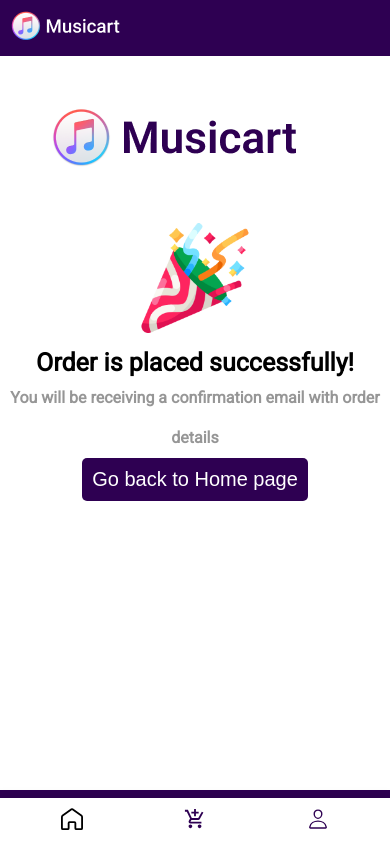
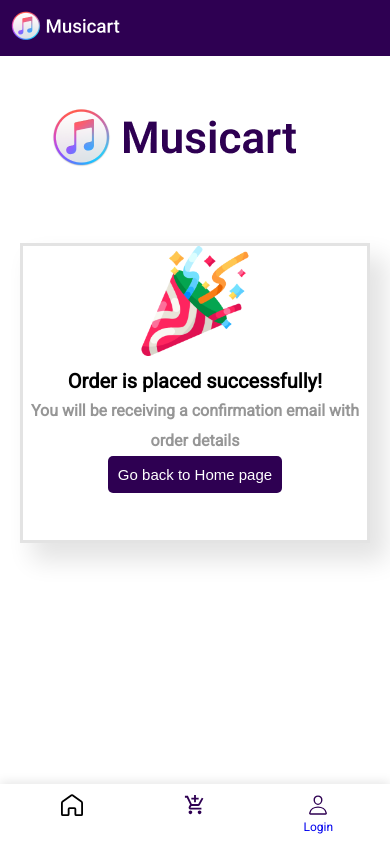
Before and after one commit to TusharKumarPatel556/musicart, a React (Vite) app in the folder client/: page /orderplaced in a window 390 px wide. Built offline with nearby package versions, Linux system fonts and the light colour scheme; no server answers.

Commit message:
feat:on_Testing_phase

```diff
--- a/client/src/Api/UserApi/UserApi.jsx
+++ b/client/src/Api/UserApi/UserApi.jsx
@@ -23,7 +23,6 @@ export const Register = async (userData) => {
 
 export const LoginUser = async (userData) => {
   try {
-    console.log("request sent");
     const response = await axios({
       method: "get",
       url: `${BaseUrl}/api/user/login`,
@@ -46,6 +45,7 @@ export const LoginUser = async (userData) => {
 
 export const SetCartItem = async (CartItems) => {
   try {
+    if (localStorage.getItem("token")) {
       const response = await axios({
         method: "put",
         url: `${BaseUrl}/api/user/set-user-cart`,
@@ -55,6 +55,7 @@ export const SetCartItem = async (CartItems) => {
           token: localStorage.getItem("token"),
         },
       });
+    }
   } catch (err) {
     return err;
   }
@@ -80,7 +81,6 @@ export const GetCartItem = async (CartItems) => {
 
 export const GetCartList = async () => {
   try {
-    console.log("Token", localStorage.getItem("token"));
     const response = await axios({
       method: "get",
       url: `${BaseUrl}/api/user/user-cart-list`,
--- a/client/src/Components/CartDetail/CartDetail.jsx
+++ b/client/src/Components/CartDetail/CartDetail.jsx
@@ -22,8 +22,8 @@ const CartDetail = () => {
 
   const Quant = [1, 2, 3, 4, 5, 6, 7, 8];
 
-  console.log("cart page UserCart ", UserCart);
-  console.log("cart page CartItems", CartItems);
+  // console.log("cart page UserCart ", UserCart);
+  // console.log("cart page CartItems", CartItems);
 
   const CartList = async (CartItems) => {
     const cartlist = await GetCartList();
@@ -59,12 +59,12 @@ const CartDetail = () => {
 
   useEffect(() => {
     SetPageName("/View Cart");
-    console.log(" CartDetails page  CartList lunched");
+    // console.log(" CartDetails page  CartList lunched");
     CartList();
   }, [LoggedIn]);
 
   useEffect(() => {
-    console.log(" CartDetails page  CartData lunched");
+    // console.log(" CartDetails page  CartData lunched");
     CartData();
   }, [UserCart]);
 
@@ -77,7 +77,7 @@ const CartDetail = () => {
               <div>
                 <div className={styles.cartDetail}>
                   {CartItems.map((item, index) => (
-                    <div key={index}>
+                    <div style={{ marginTop: "10px" }} key={index}>
                       <div className={styles.priceDistribution}>
                         <ProductImg img={item.img_url[0]} />
                         <div className={styles.purchaseInfo}>
@@ -87,6 +87,7 @@ const CartDetail = () => {
                             </h3>
                             <p>Color:{item.color}</p>
                             <br />
+
                             <p>{item.availability}</p>
                           </div>
 
@@ -136,13 +137,17 @@ const CartDetail = () => {
                         </div>
                         <div className={styles.purchaseInfoMobile}>
                           <h3>{item.product_name}</h3>
-
-                          <p className={styles.price}>
+                          <p
+                            style={{ fontSize: "18px" }}
+                            className={styles.price}
+                          >
                             &#8377;{item.price.toFixed(2)}
                           </p>
+                          <br />
                           <p>Colour - {item.color}</p>
                           <br />
                           <p>{item.availability}</p>
+                          <br />
                           <p>Convenience fee &nbsp;&nbsp;&#8377;45</p>
                         </div>
                       </div>
@@ -165,7 +170,9 @@ const CartDetail = () => {
                   <div className={styles.subtotalMobile}>
                     <h4>
                       <span>Total:</span>
-                      <span>{(Total + 45).toFixed(2)}</span>
+                      <span style={{ marginLeft: "50px" }}>
+                        {(Total + 45).toFixed(2)}
+                      </span>
                     </h4>
                   </div>
                   <NavLink to="/checkout">
--- a/client/src/Components/CartDetail/CartDetail.module.css
+++ b/client/src/Components/CartDetail/CartDetail.module.css
@@ -78,6 +78,7 @@
   }
   .purchaseInfoMobile {
     display: block;
+    margin-top: 20px;
     line-height: 25px;
   }
   .purchaseInfoMobile h3 {
@@ -89,14 +90,15 @@
   }
   .subtotalMobile {
     display: flex;
-    justify-content: end;
+    justify-content: start;
   }
   .subtotalMobile h4 {
-    width: 200px;
+    width: 300px;
     display: flex;
     padding-inline: 30px;
     font-size: 20px;
-    justify-content: space-between;
+
+    justify-content: start;
   }
 
   .placeOrder {
--- a/client/src/Components/Filter/Filter.module.css
+++ b/client/src/Components/Filter/Filter.module.css
@@ -48,6 +48,12 @@
 }
 
 @media only screen and (max-width: 500px) and (min-width: 300px) {
+  .dropdownMenu {
+    margin: 0 10px;
+    width: 130px;
+    z-index: 400;
+    position: relative;
+  }
   .dropDownbtn {
     cursor: pointer;
     padding: 5px;
--- a/client/src/Components/Header/Header.jsx
+++ b/client/src/Components/Header/Header.jsx
@@ -12,9 +12,13 @@ const Header = () => {
   const { HandleLogin, LoggedIn, SetLoggedIn } = useContext(MusicContext);
   const Navigate = useNavigate();
 
-  const HandleClick = () => {
+  const HandleClick = async () => {
     localStorage.removeItem("token");
-    HandleLogin();
+    const res = await HandleLogin();
+
+    if (LoggedIn) {
+      Navigate("/");
+    }
   };
 
   return (
@@ -49,7 +53,9 @@ const Header = () => {
         </div>
       </div>
       <div className={styles.mobHeader}>
-        <img src="/images/moblogo.png" alt="Brand Logo" />
+        <NavLink to="/home">
+          <img src="/images/moblogo.png" alt="Brand Logo" />
+        </NavLink>
       </div>
     </div>
   );
--- a/client/src/Components/MobileNav/MobileNav.jsx
+++ b/client/src/Components/MobileNav/MobileNav.jsx
@@ -11,8 +11,12 @@ const MobileNav = () => {
   const { HandleLogin, LoggedIn, SetLoggedIn } = useContext(MusicContext);
   const Navigate = useNavigate();
 
-  const HandleClick = () => {
-    HandleLogin();
+  const HandleClick = async () => {
+    localStorage.removeItem("token");
+    const res = await HandleLogin();
+    if (LoggedIn) {
+      Navigate("/");
+    }
   };
 
   return (
@@ -31,6 +35,9 @@ const MobileNav = () => {
       <div>
         <NavLink to="/login" onClick={HandleClick}>
           <IoPersonOutline className={styles.navIcon} />
+          <div style={{ fontSize: "12px" }}>
+            {LoggedIn ? "Logout" : "Login"}
+          </div>
         </NavLink>
       </div>
     </div>
--- a/client/src/Components/ProductDetails/ProductDetails.jsx
+++ b/client/src/Components/ProductDetails/ProductDetails.jsx
@@ -6,6 +6,7 @@ import { FaStar } from "react-icons/fa6";
 import Carousel from "../Carousel/Carousel";
 import { ProductInfo } from "../../Api/ProductApi/ProductApi";
 import { MusicContext } from "../../Context/Context";
+import { GetCartList } from "../../Api/UserApi/UserApi";
 
 const ProductDetails = () => {
   const [Product, SetProduct] = useState({});
@@ -17,10 +18,10 @@ const ProductDetails = () => {
   const [error, Seterror] = useState("");
   const [CartString, SetCartString] = useState("");
 
-  console.log("detail page UserCart ", UserCart);
-  console.log("detail page CartItems", CartItems);
+  // console.log("detail page UserCart ", UserCart);
+  // console.log("detail page CartItems", CartItems);
 
-  console.log("Product Details   LoggedIn", LoggedIn);
+  // console.log("Product Details   LoggedIn", LoggedIn);
 
   const GetDetails = async (ProductId) => {
     const response = await ProductInfo(ProductId);
@@ -32,6 +33,20 @@ const ProductDetails = () => {
     }
   };
 
+  const CartList = async (CartItems) => {
+    const cartlist = await GetCartList();
+
+    if (cartlist.data.message == "success") {
+      SetUserCart({ ...CartItems, ...cartlist.data.UserCart[0] });
+    } else {
+      Seterror("error");
+    }
+  };
+
+  useEffect(() => {
+    CartList();
+  }, []);
+
   useEffect(() => {
     if (Product) {
       SetPageName(`/${Product.product_name}`);
@@ -39,29 +54,35 @@ const ProductDetails = () => {
   }, [Product]);
 
   const AddtoCart = async (action) => {
-    if ("add") {
+    console.log("Add to cart function");
+
+    if (action == "add") {
+      console.log("Added 1 to cart ");
       SetCartString("added");
       let quantity = 1;
       if (UserCart[ProductId]) {
         quantity = Number(UserCart[ProductId]) + 1;
       }
-      SetUserCart({ ...UserCart, [ProductId]: quantity });
+
       setTimeout(() => {
-        SetCartString("");
+        SetUserCart({ ...UserCart, [ProductId]: quantity });
       }, 1000);
+      SetCartString("");
+      Navigate("/usercart");
     } else {
-      SetCartString("added");
-
       if (UserCart[ProductId]) {
         console.log("Navigated");
         Navigate("/usercart");
       }
+      console.log("Clicked on Buy Now", ProductId);
+      console.log("Added to user cart", UserCart);
+      setTimeout(() => {
+        SetUserCart({ ...UserCart, [ProductId]: 1 });
+      }, 700);
+      console.log("logged In", LoggedIn);
+      console.log("Added to user cart", UserCart);
 
-      SetUserCart({ ...UserCart, [ProductId]: 1 });
-      setTimeout(() => {
-        SetCartString("");
-        Navigate("/usercart");
-      }, 3000);
+      Navigate("/usercart");
     }
   };
 
@@ -71,7 +92,7 @@ const ProductDetails = () => {
     }
     GetDetails(ProductId);
   }, []);
-
+  // to={LoggedIn ? "/usercart" : "/login"}
   return (
     <div>
       {!error ? (
@@ -181,12 +202,8 @@ const ProductDetails = () => {
                       <button type="">Login / Signup</button>
                     </NavLink>
                   )}
-                  <NavLink
-                    onClick={() => AddtoCart("buy")}
-                    to={LoggedIn ? "/usercart" : "/login"}
-                  >
-                    <button type="">Buy Now</button>
-                  </NavLink>
+
+                  <button onClick={() => AddtoCart("buy")}>Buy Now</button>
                 </div>
               </div>
             </div>
--- a/client/src/Components/ProductDetails/ProductDetails.module.css
+++ b/client/src/Components/ProductDetails/ProductDetails.module.css
@@ -213,6 +213,7 @@
     font-weight: bold;
     padding: 12px;
     border-radius: 4px;
+    margin-bottom: 25px;
   }
 
   .actionButtons button:first-child {
--- a/client/src/Components/Signup/Signup.jsx
+++ b/client/src/Components/Signup/Signup.jsx
@@ -1,15 +1,16 @@
-import React, { useState } from "react";
+import React, { useState, useContext } from "react";
 import { Formik, Form, Field, ErrorMessage } from "formik";
 import * as Yup from "yup";
 import styles from "./Signup.module.css";
 import ErrorMsg from "../../Utils/ErrorMsg/ErrorMsg";
 import { Register } from "../../Api/UserApi/UserApi";
 import { useNavigate } from "react-router-dom";
+import { MusicContext } from "../../Context/Context";
 
 const Signup = () => {
   const [message, setmessage] = useState("");
   const Navigate = useNavigate();
-
+  const { LoggedIn, SetLoggedIn } = useContext(MusicContext);
   const InitialValues = {
     name: "",
     email: "",
@@ -28,6 +29,7 @@ const Signup = () => {
     console.log(values);
     const response = await Register(values);
     if (response == "success") {
+      SetLoggedIn(true);
       Navigate("/");
     } else {
       setmessage(response);
--- a/client/src/Pages/HomePage/HomePage.module.css
+++ b/client/src/Pages/HomePage/HomePage.module.css
@@ -160,6 +160,13 @@
     border-radius: 1000px;
     padding: 5px 12px;
   }
+  .productArea {
+    height: auto;
+    padding: 10px 0;
+    overflow-x: auto;
+    display: flex;
+    justify-content: space-between;
+  }
 }
 
 @media only screen and (max-width: 420px) and (min-width: 300px) {
@@ -216,4 +223,11 @@
     padding: 5px 12px;
     transform: scale(0.8);
   }
+  .productArea {
+    height: auto;
+    padding: 10px 0;
+    overflow-x: auto;
+    display: flex;
+    justify-content: space-between;
+  }
 }
--- a/client/src/Pages/OrderPlaced/OrderPlaced.module.css
+++ b/client/src/Pages/OrderPlaced/OrderPlaced.module.css
@@ -4,13 +4,17 @@
 
 .confetiCardContainer {
   display: flex;
+
   justify-content: center;
   line-height: 40px;
   height: 100%;
 }
 .confetiCard {
-  width: 450px;
+  border: 3px solid #e3e3e3;
+  width: 500px;
+  height: 300px;
   display: flex;
+  box-shadow: 14px 16px 23px 2px #0000001c;
 
   flex-direction: column;
 }
@@ -44,3 +48,52 @@
   color: white;
   font-size: 20px;
 }
+@media only screen and (max-width: 500px) and (min-width: 300px) {
+  .confetiCardContainer {
+    display: flex;
+    padding: 20px;
+    justify-content: center;
+    line-height: 30px;
+    height: 100%;
+  }
+  .confetiCard {
+    border: 3px solid #e3e3e3;
+    width: 500px;
+    height: 300px;
+
+    display: flex;
+    box-shadow: 14px 16px 23px 2px #0000001c;
+
+    flex-direction: column;
+  }
+  .confetiImg {
+    text-align: center;
+  }
+  .confetiImg img {
+    height: 110px;
+  }
+
+  .successfulMsg {
+    font-size: 20px;
+    line-height: 30px;
+    text-align: center;
+  }
+
+  .confEmail {
+    text-align: center;
+    color: #969696;
+  }
+
+  .goHome {
+    text-align: center;
+  }
+  .goHome .homeButton {
+    border: none;
+    text-align: center;
+    padding: 10px;
+    background-color: #2e0052;
+    border-radius: 5px;
+    color: white;
+    font-size: 15px;
+  }
+}
```
Also changed, not shown: client/src/Context/Context.jsx (+4 -3 lines), 1 other file (tests, documents, lock files or other folders). Lines whose indentation alone changed are shown as unchanged.
